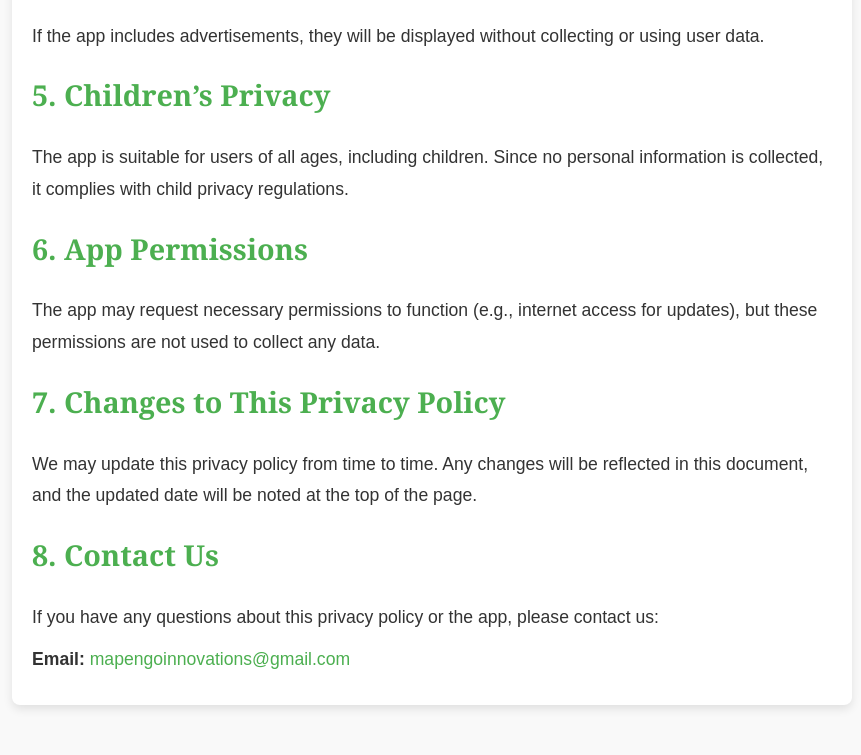
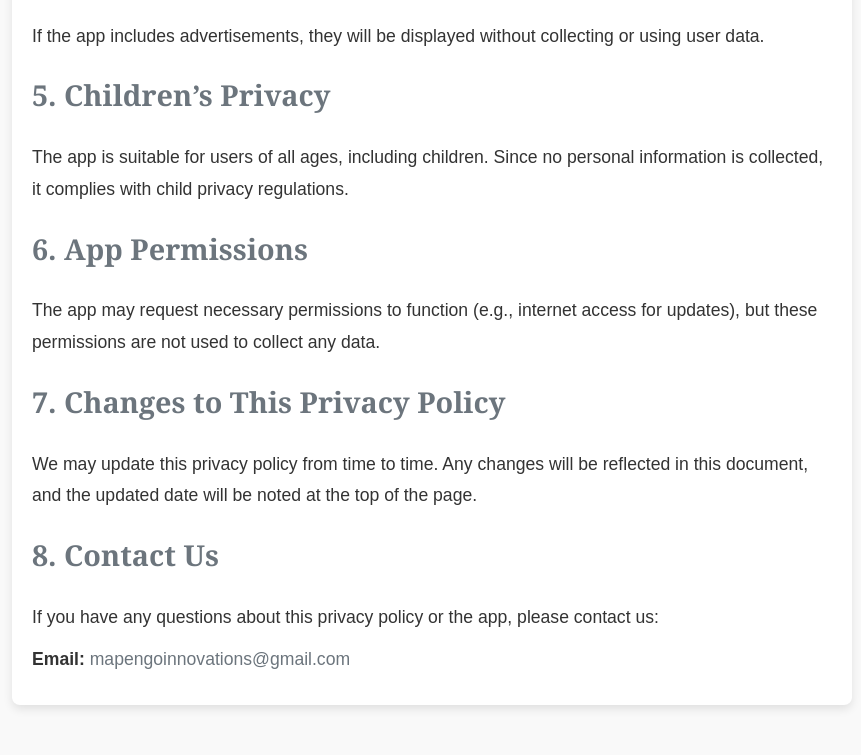
Before and after one commit to Nhlobo/Privacy_Policy, a plain HTML site: page index.html in a window 1280 px wide. Shown: the part 826-1581 px from the top of the page, without its empty margins (208-1069 px from the left). Drawn offline with Linux system fonts and the light colour scheme.

Commit message:
Update styles.css

```diff
--- a/styles.css
+++ b/styles.css
@@ -19,14 +19,14 @@ body {
 
 h1, h2 {
   font-family: 'Georgia', serif;
-  color: #4CAF50;
+  color: #6c757d; /* Light gray color */
 }
 
 h1 {
   font-size: 2.2em;
   text-align: center;
   margin-bottom: 20px;
-  border-bottom: 2px solid #4CAF50;
+  border-bottom: 2px solid #6c757d; /* Light gray color */
   padding-bottom: 10px;
 }
 
@@ -42,7 +42,7 @@ p {
 }
 
 a {
-  color: #4CAF50;
+  color: #6c757d; /* Light gray color */
   text-decoration: none;
 }
 
```
